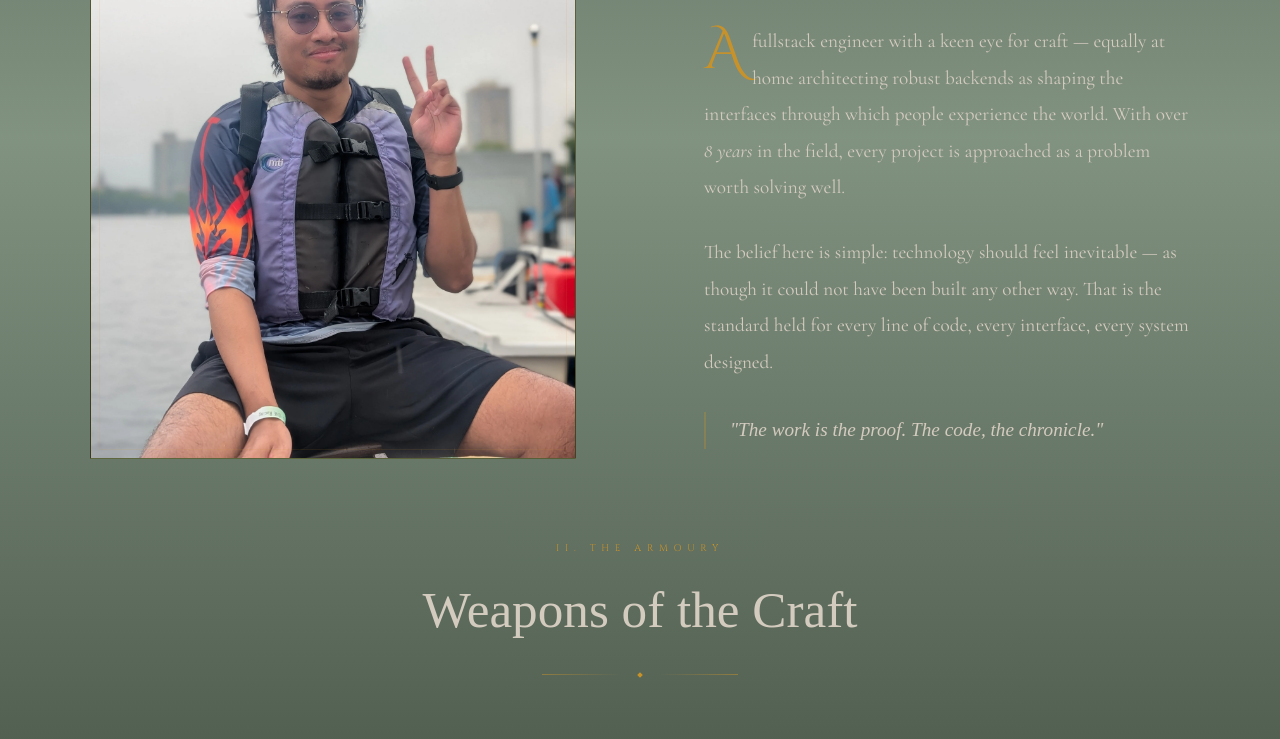
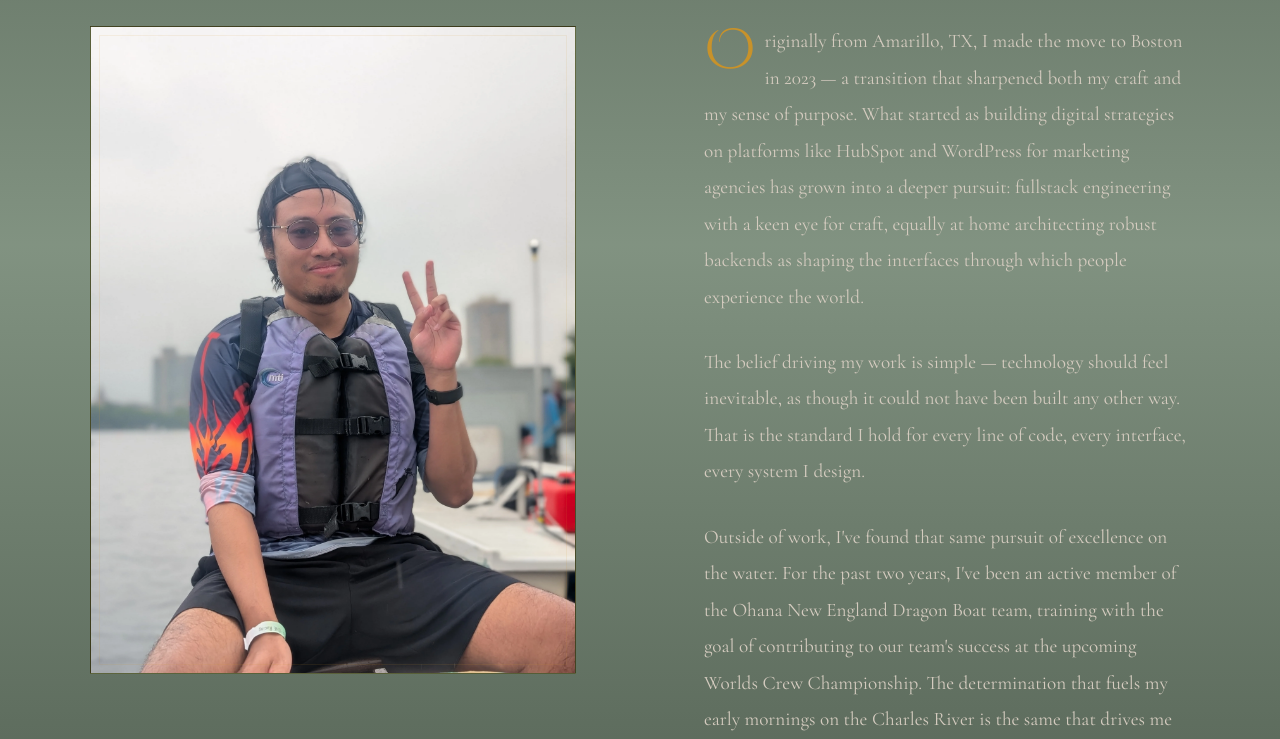
Before and after one commit to cthipsudo/react-portfolio, a React (Vite) app: page / in a window 1280 px wide. Shown: the part 1040-1779 px from the top of the page. Built offline with nearby package versions, Linux system fonts and the light colour scheme; a web font is replaced by a local one.

Commit message:
adjusted about me

```diff
--- a/src/components/sections/About.jsx
+++ b/src/components/sections/About.jsx
@@ -46,16 +46,28 @@ export default function About() {
             </div>
           </div>
           <p>
-            A fullstack engineer with a keen eye for craft — equally at home
-            architecting robust backends as shaping the interfaces through which
-            people experience the world. With over <em>8 years</em> in the
-            field, every project is approached as a problem worth solving well.
+            Originally from Amarillo, TX, I made the move to Boston in 2023 — a
+            transition that sharpened both my craft and my sense of purpose.
+            What started as building digital strategies on platforms like
+            HubSpot and WordPress for marketing agencies has grown into a deeper
+            pursuit: fullstack engineering with a keen eye for craft, equally at
+            home architecting robust backends as shaping the interfaces through
+            which people experience the world.
           </p>
           <p>
-            The belief here is simple: technology should feel inevitable — as
-            though it could not have been built any other way. That is the
-            standard held for every line of code, every interface, every system
-            designed.
+            The belief driving my work is simple — technology should feel
+            inevitable, as though it could not have been built any other way.
+            That is the standard I hold for every line of code, every interface,
+            every system I design.
+          </p>
+          <p>
+            Outside of work, I've found that same pursuit of excellence on the
+            water. For the past two years, I've been an active member of the
+            Ohana New England Dragon Boat team, training with the goal of
+            contributing to our team's success at the upcoming Worlds Crew
+            Championship. The determination that fuels my early mornings on the
+            Charles River is the same that drives me to build applications that
+            make a genuine difference in people's lives.
           </p>
           <p className="block-quote">
             "The work is the proof. The code, the chronicle."
```
